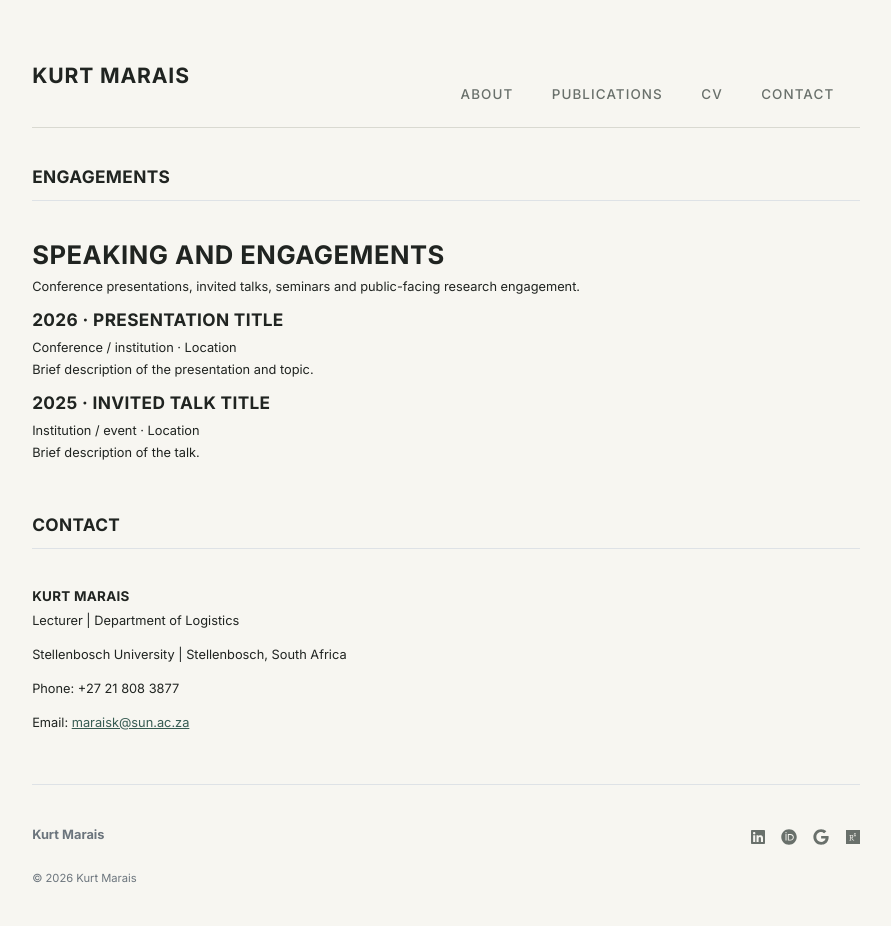
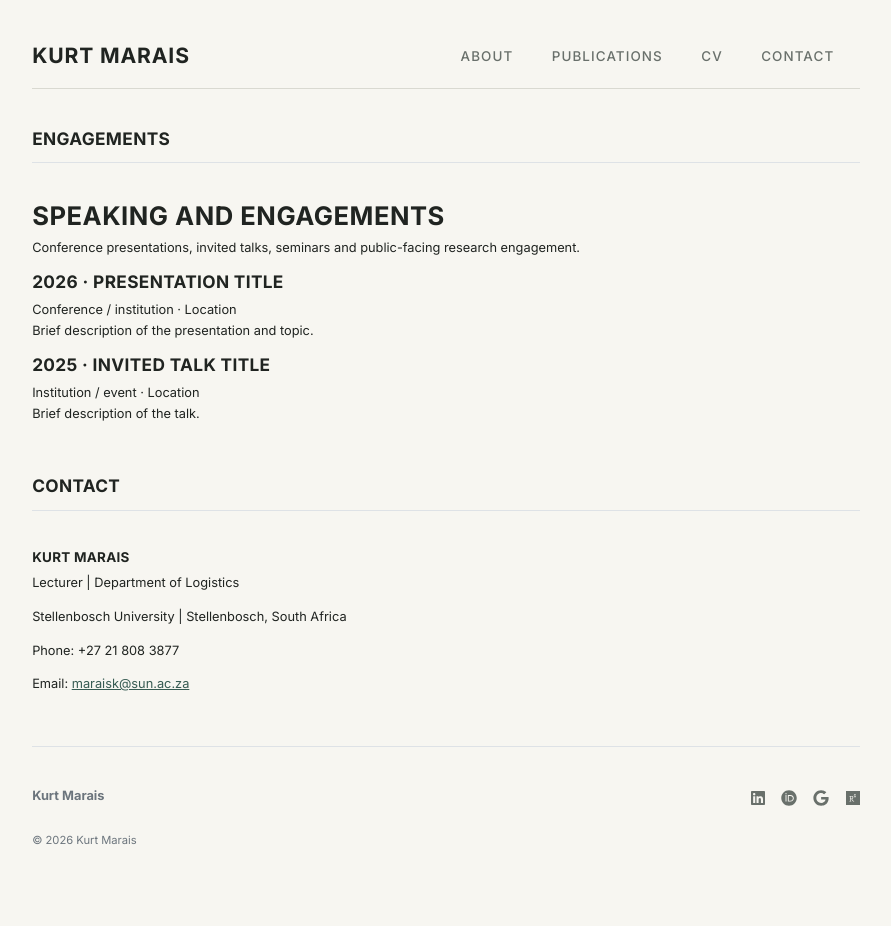
Before and after one commit to kurtmarais/kurtmarais.github.io, a Jekyll site: the page built from engagements.md, in a window 1280 px wide. Shown: the whole page, without its empty margins (194-1085 px from the left). Built offline with Jekyll 4.4.1, drawn with Linux system fonts in a browser that asks for light colours; after the commit the page ends 900 px from its top, so only the background shows below that.

Commit message:
Update header.html

```diff
--- a/_includes/header.html
+++ b/_includes/header.html
@@ -6,9 +6,9 @@
   <nav class="d-inline-flex flex-wrap mt-3 mt-md-0 ms-md-auto" aria-label="Primary navigation">
     {% for item in site.data.settings.menu %}
       {% if item.url contains '#' %}
-        <a class="nav-link me-3  mt-5 py-2 text-decoration-none" href="{{ item.url }}">{{ item.name }}</a>
+        <a class="nav-link me-3 py-2 text-decoration-none" href="{{ item.url }}">{{ item.name }}</a>
       {% else %}
-        <a class="nav-link me-3  mt-5 py-2 text-decoration-none" href="{{ item.url | relative_url }}">{{ item.name }}</a>
+        <a class="nav-link me-3 py-2 text-decoration-none" href="{{ item.url | relative_url }}">{{ item.name }}</a>
       {% endif %}
     {% endfor %}
   </nav>
```
